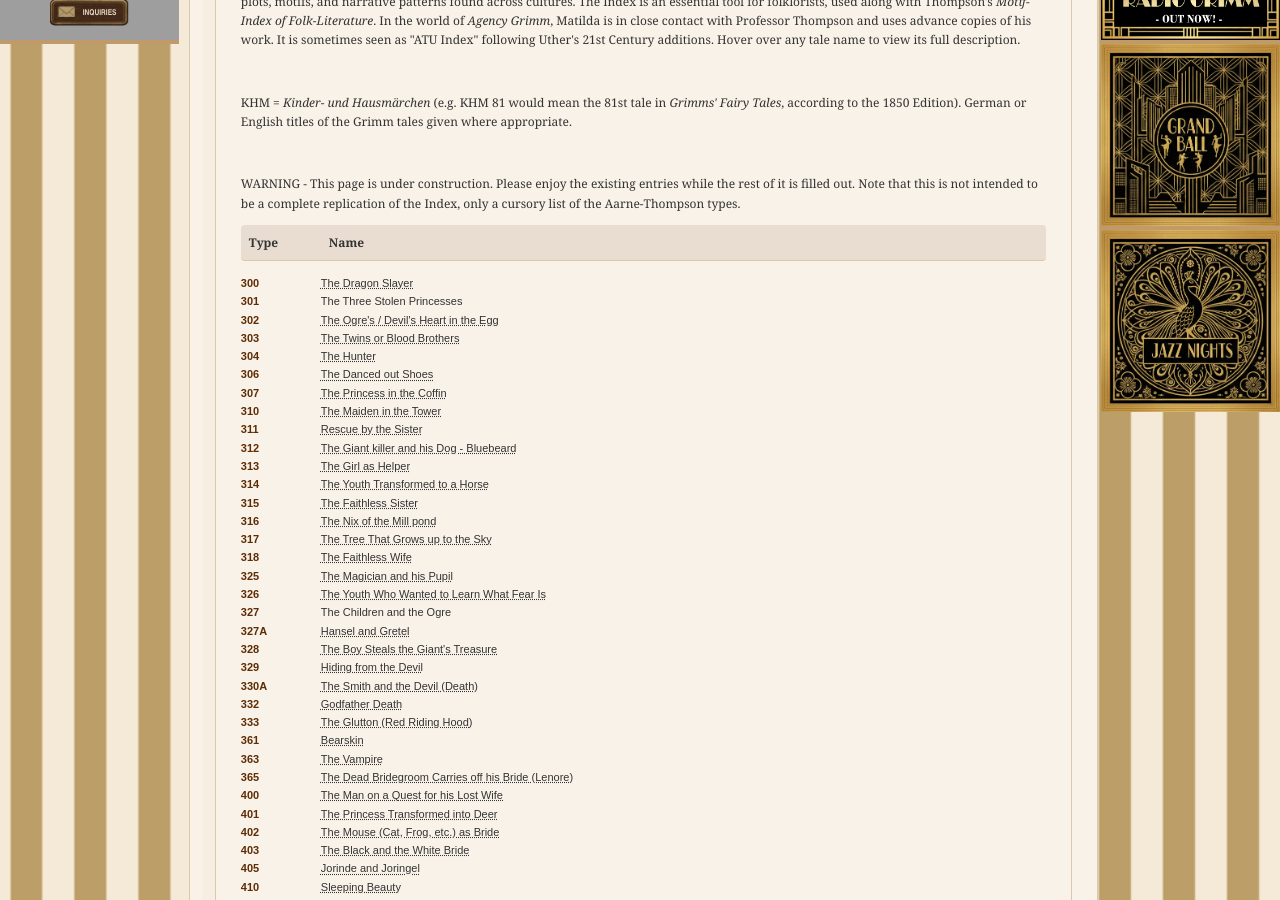
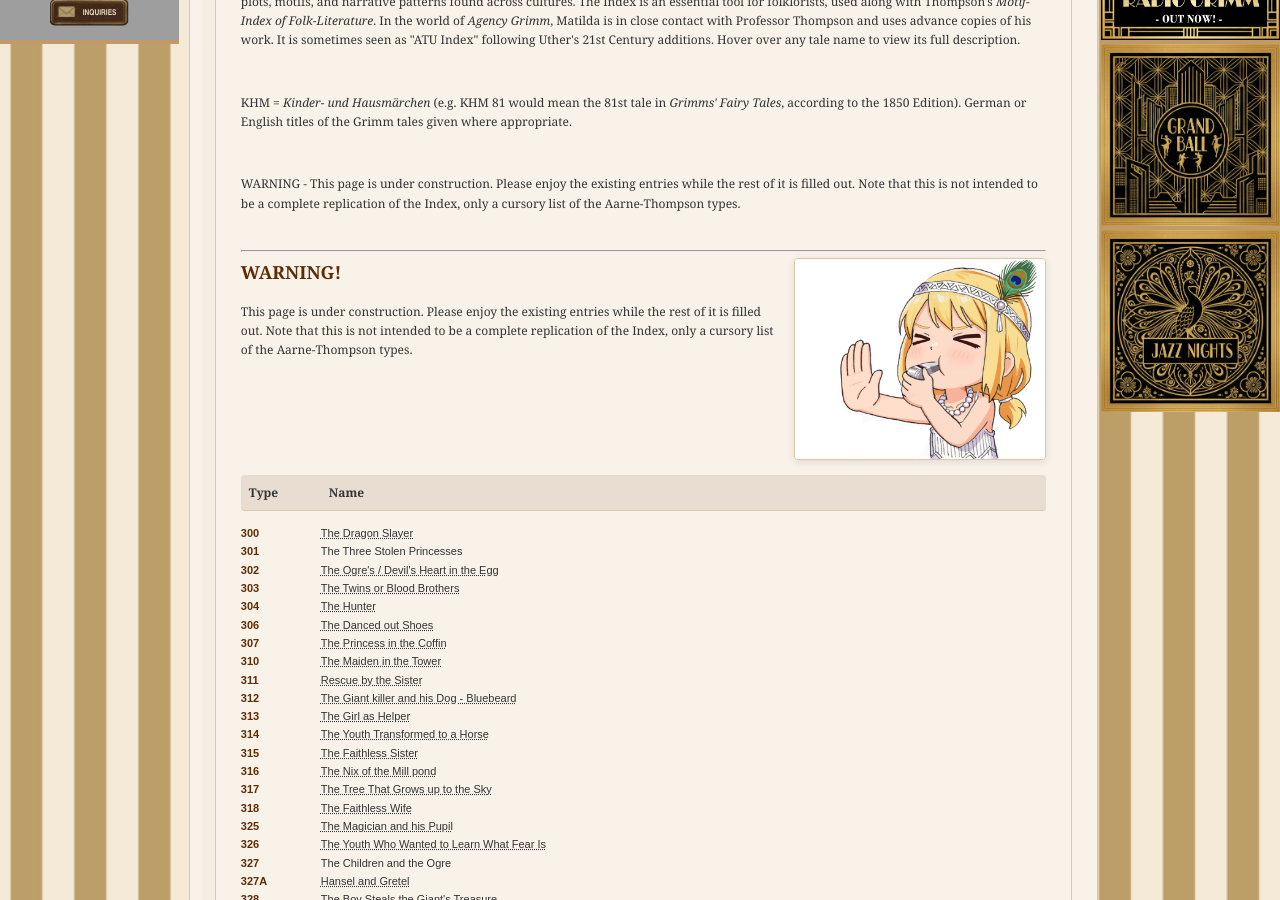
Before and after one commit to johnhopes-collab/grimmsdetectiveagency, a Jekyll site: the page built from archives/at-index.html, in a window 1280 px wide and 900 px high, scrolled down 823 px. Built offline with Jekyll 4.4.1, drawn with Linux system fonts in a browser that asks for light colours; grey boxes are pictures that could not be loaded.

Commit message:
Update at-index.html

```diff
--- a/archives/at-index.html
+++ b/archives/at-index.html
@@ -10,6 +10,13 @@ title: Archives / Aarne-Thompson Index
     <p>KHM = <i>Kinder- und Hausmärchen</i> (e.g. KHM 81 would mean the 81st tale in <i>Grimms' Fairy Tales</i>, according to the 1850 Edition). German or English titles of the Grimm tales given where appropriate.</p>
     <br>
     <p>WARNING - This page is under construction. Please enjoy the existing entries while the rest of it is filled out. Note that this is not intended to be a complete replication of the Index, only a cursory list of the Aarne-Thompson types.</p>
+
+    <br>
+    <hr>
+    <img src="{{ site.baseurl }}/assets/images/stop3.png" alt="Graphic" class="inline-image-right">
+    <h2>WARNING!</h2>
+    <p>This page is under construction. Please enjoy the existing entries while the rest of it is filled out. Note that this is not intended to be a complete replication of the Index, only a cursory list of the Aarne-Thompson types.</p>
+    <div class="clear-float"></div> <!-- Use this to force content below to not wrap -->
 
     <!-- Header Row -->
     <div class="at-index-header"><div class="at-index-header-type">Type</div><div class="at-index-header-name">Name</div></div>
```
